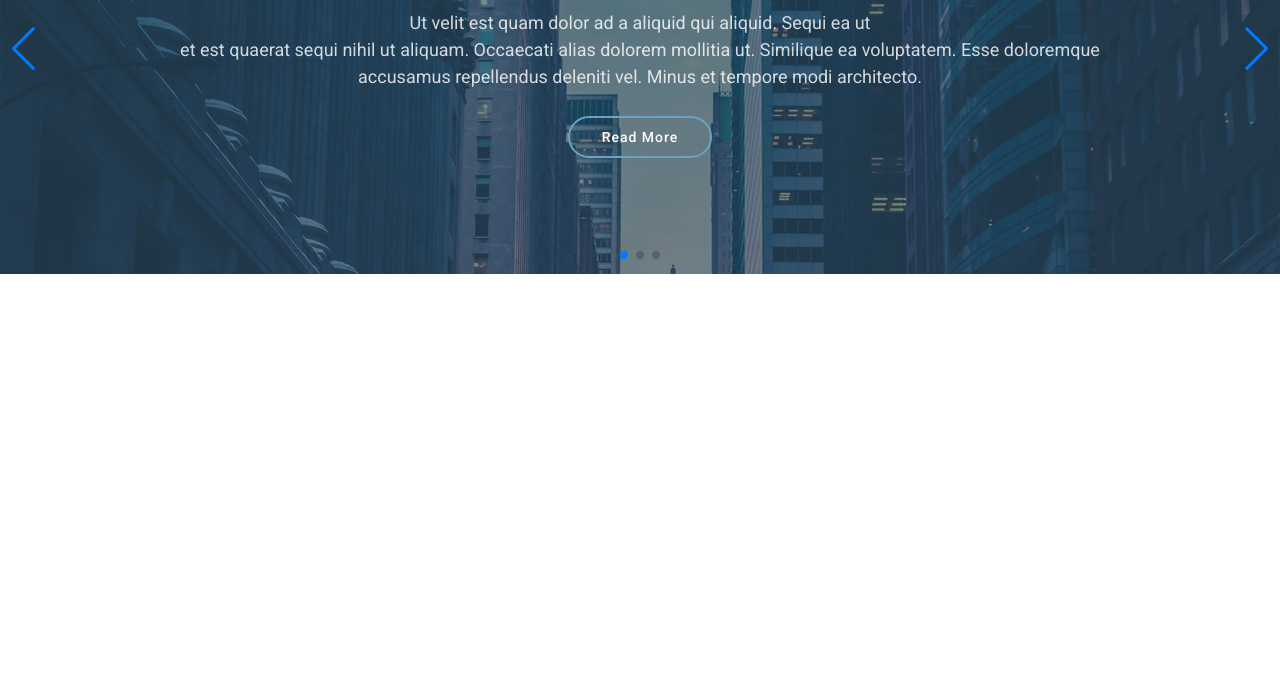
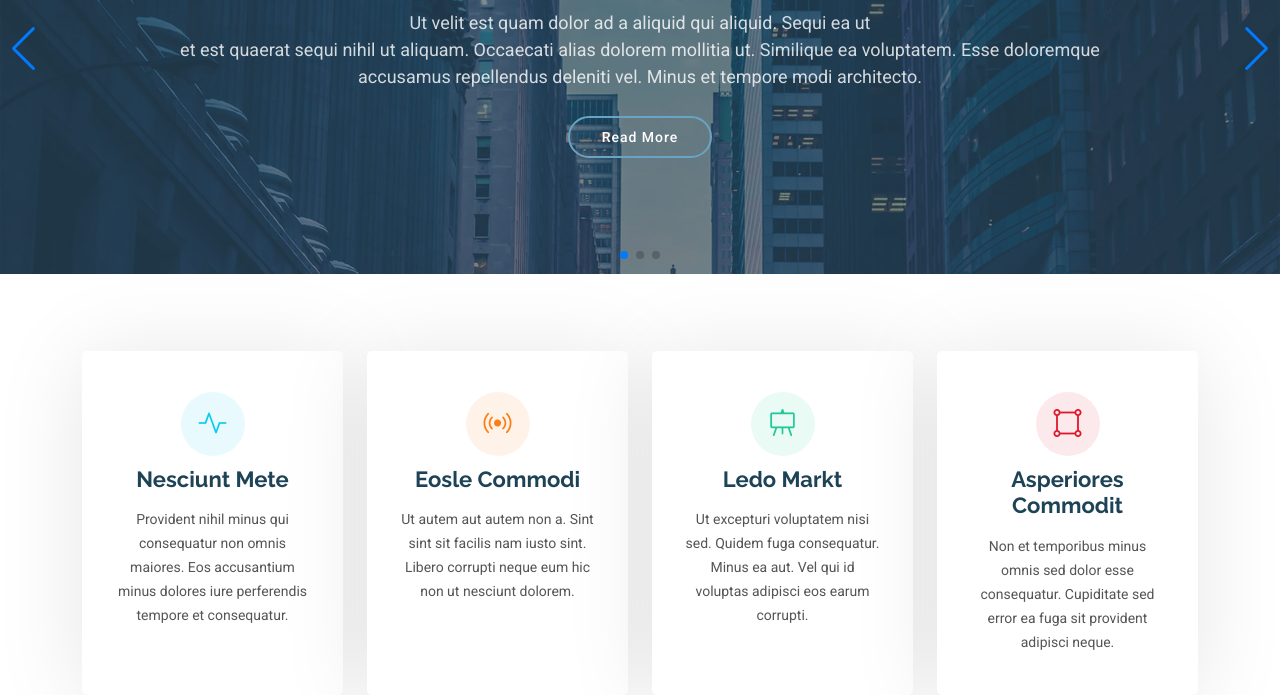
Before and after one commit to Its-Rafin/moderna-project, a plain HTML site: page index.html in a window 1280 px wide. Shown: the part 254-949 px from the top of the page. Before the commit the page ends 800 px from the top, so only its background shows below. Drawn offline with nearby package versions, Linux system fonts and the light colour scheme.

Commit message:
Added features section

```diff
--- a/index.html
+++ b/index.html
@@ -134,12 +134,58 @@
         </div>
       </div>
   </header>
-
-  <!-- Swiper -->
-  <div class="main">
-
-  </div>
-
+<main>
+  <section class="featured-section">
+    <div class="container">
+      <div class="row">
+        <div class="col-lg-3 col-md-6">
+          <div class="featured-card card-1">
+            <div class="icon icon-1">
+              <i class="bi bi-activity"></i>
+            </div>
+            <a href="#" class="featured-title">
+              <h3>Nesciunt Mete</h3>
+            </a>
+            <p>Provident nihil minus qui consequatur non omnis maiores. Eos accusantium minus dolores iure perferendis tempore et consequatur.</p>
+          </div>
+        </div>
+        <div class="col-lg-3 col-md-6">
+          <div class="featured-card card-2">
+            <div class="icon icon-1">
+              <i class="bi bi-broadcast"></i>
+            </div>
+            <a href="#" class="featured-title">
+              <h3>Eosle Commodi</h3>
+            </a>
+            <p>Ut autem aut autem non a. Sint sint sit facilis nam iusto sint. Libero corrupti neque eum hic non ut nesciunt dolorem.</p>
+          </div>
+        </div>
+        <div class="col-lg-3 col-md-6">
+          <div class="featured-card card-3">
+            <div class="icon icon-1">
+              <i class="bi bi-easel"></i>
+            </div>
+            <a href="#" class="featured-title">
+              <h3>Ledo Markt</h3>
+            </a>
+            <p>Ut excepturi voluptatem nisi sed. Quidem fuga consequatur. Minus ea aut. Vel qui id voluptas adipisci eos earum corrupti.</p>
+          </div>
+        </div>
+        <div class="col-lg-3 col-md-6">
+          <div class="featured-card card-4">
+            <div class="icon icon-1">
+              <i class="bi bi-bounding-box-circles"></i>
+            </div>
+            <a href="#" class="featured-title">
+              <h3>Asperiores Commodit</h3>
+            </a>
+            <p>Non et temporibus minus omnis sed dolor esse consequatur. Cupiditate sed error ea fuga sit provident adipisci neque.</p>
+          </div>
+        </div>
+      </div>
+    </div>
+  </section>
+</main>
   <!-- Imagesloded JS -->
   <script src="assets/vendor/imagesloaded/imagesloaded.pkgd.min.js"></script>
   <!--Swiper JS  -->
--- a/style.css
+++ b/style.css
@@ -51,6 +51,11 @@ h6 {
   --nav-dropdown-background-color: #ffffff; /* Used as the background color for dropdown items that appear when hovering over primary navigation items */
   --nav-dropdown-color: #555555; /* Used for navigation links of the dropdown items in the navigation menu. */
   --nav-dropdown-hover-color: #68a4c4; /* Similar to --nav-hover-color, this color is applied to dropdown navigation links when they are hovered over. */
+  /* Fetured icon color */
+  --cyan-color: #0dcaf0;
+  --orange-color: #fd7e14;
+  --teal-color: #20c997;
+  --red-color: #df1529;
 }
 
  .hero-container{
@@ -173,3 +178,113 @@ h6 {
     .button:hover{
       background-color: var(--accent-color);
     }
+
+    /* Feature section CSS*/
+    .featured-section{
+      margin-top: 70px;
+    }
+    .featured-card{
+      position: relative;
+      background-color: var(--surface-color);
+      box-shadow: 0px 5px 90px 0px rgba(0, 0, 0, 0.1);
+      height: 100%;
+      padding: 40px 30px;
+      text-align: center;
+      transition: 0.3s;
+      border-radius: 5px;
+      border: 1px solid transparent;
+  }
+    .featured-card .icon {
+      margin: 0 auto;
+      width: 64px;
+      height: 64px;
+      display: flex;
+      border-radius: 50%;
+      align-items: center;
+      justify-content: center;
+      transition: ease-in-out 0.3s;
+      position: relative;
+  }
+  .featured-card h3 {
+    font-weight: 700;
+    margin: 10px 0 15px 0;
+    font-size: 22px;
+}
+.featured-card p {
+  line-height: 24px;
+  font-size: 14px;
+  margin-bottom: 0;
+}
+ .card-1 .icon-1{
+    background-color: color-mix(in srgb, var(--cyan-color) 10%, white 95%);
+}
+  .card-2 .icon-1{
+    background-color: color-mix(in srgb, var(--orange-color) 10%, white 95%);
+}
+  .card-3 .icon-1{
+    background-color: color-mix(in srgb, var(--teal-color) 10%, white 95%);
+}
+  .card-4 .icon-1{
+    background-color: color-mix(in srgb, var(--red-color) 10%, white 95%);
+}
+.card-1 .icon-1 i{
+  color: var(--cyan-color);
+    font-size: 28px;
+    transition: 0.5s;
+    position: relative;
+}
+.card-2 .icon-1 i{
+  color: var(--orange-color);
+    font-size: 28px;
+    transition: 0.5s;
+    position: relative;
+}
+.card-3 .icon-1 i{
+  color: var(--teal-color);
+    font-size: 28px;
+    transition: 0.5s;
+    position: relative;
+}
+.card-4 .icon-1 i{
+  color: var(--red-color);
+    font-size: 28px;
+    transition: 0.5s;
+    position: relative;
+}
+
+
+.card-1:hover{
+  box-shadow: 0px 5px 35px 0px rgba(0, 0, 0, 0.1);
+  border-color: var(--cyan-color);
+  transition: ease-in-out 0.3s;
+}
+.card-2:hover{
+  box-shadow: 0px 5px 35px 0px rgba(0, 0, 0, 0.1);
+  border-color: var(--orange-color);
+  transition: ease-in-out 0.3s;
+}
+.card-3:hover{
+  box-shadow: 0px 5px 35px 0px rgba(0, 0, 0, 0.1);
+  border-color: var(--teal-color);
+  transition: ease-in-out 0.3s;
+}
+.card-4:hover{
+  box-shadow: 0px 5px 35px 0px rgba(0, 0, 0, 0.1);
+  border-color: var(--red-color);
+  transition: ease-in-out 0.3s;
+}
+.card-1:hover .icon-1{
+  background-color: var(--cyan-color);
+}
+.card-2:hover .icon-1{
+  background-color: var(--orange-color);
+}
+.card-3:hover .icon-1{
+  background-color: var(--teal-color);
+}
+.card-4:hover .icon-1{
+  background-color: var(--red-color);
+}
+.featured-card:hover i{
+  color: var(--contrast-color);
+}
```
